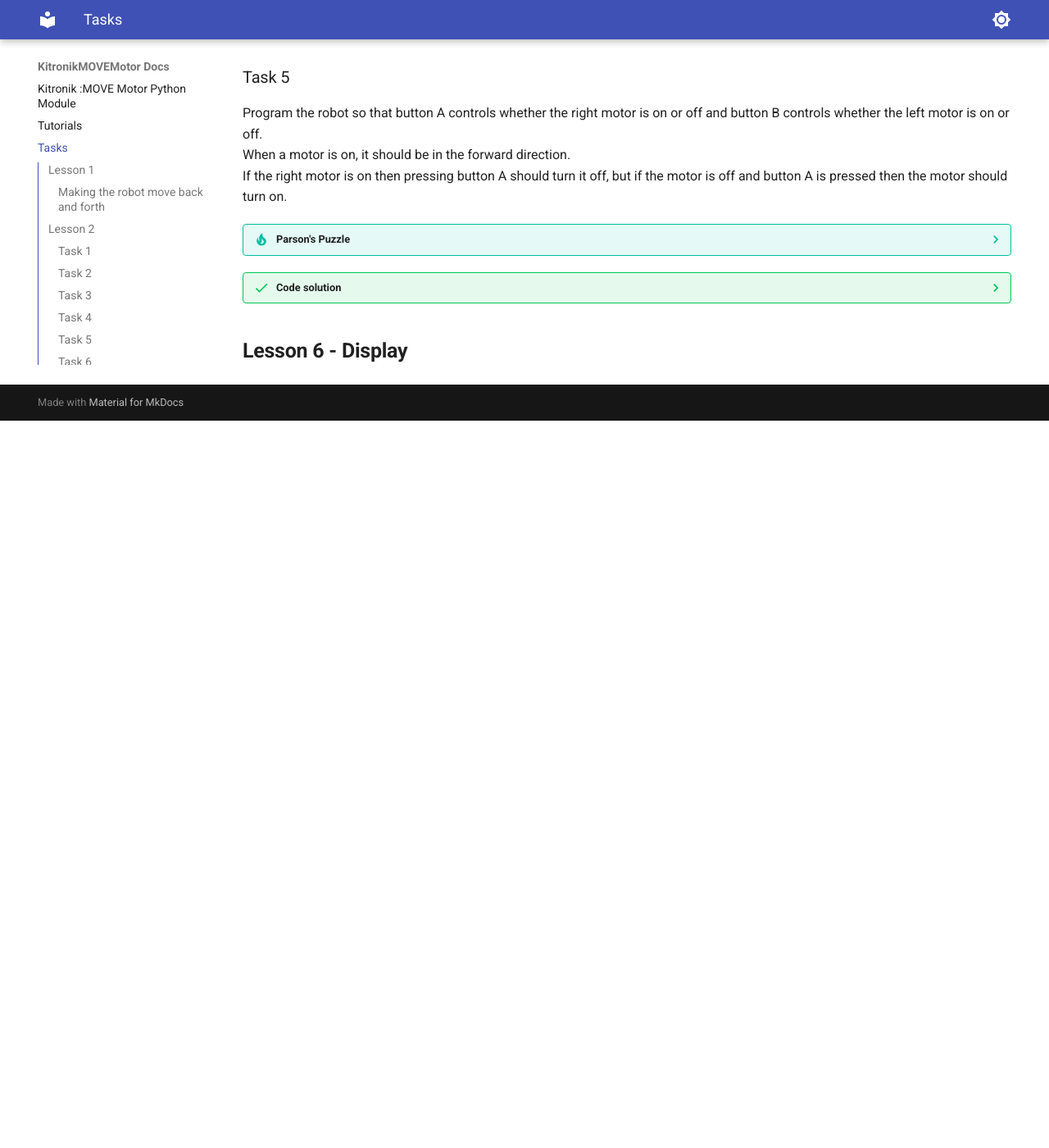
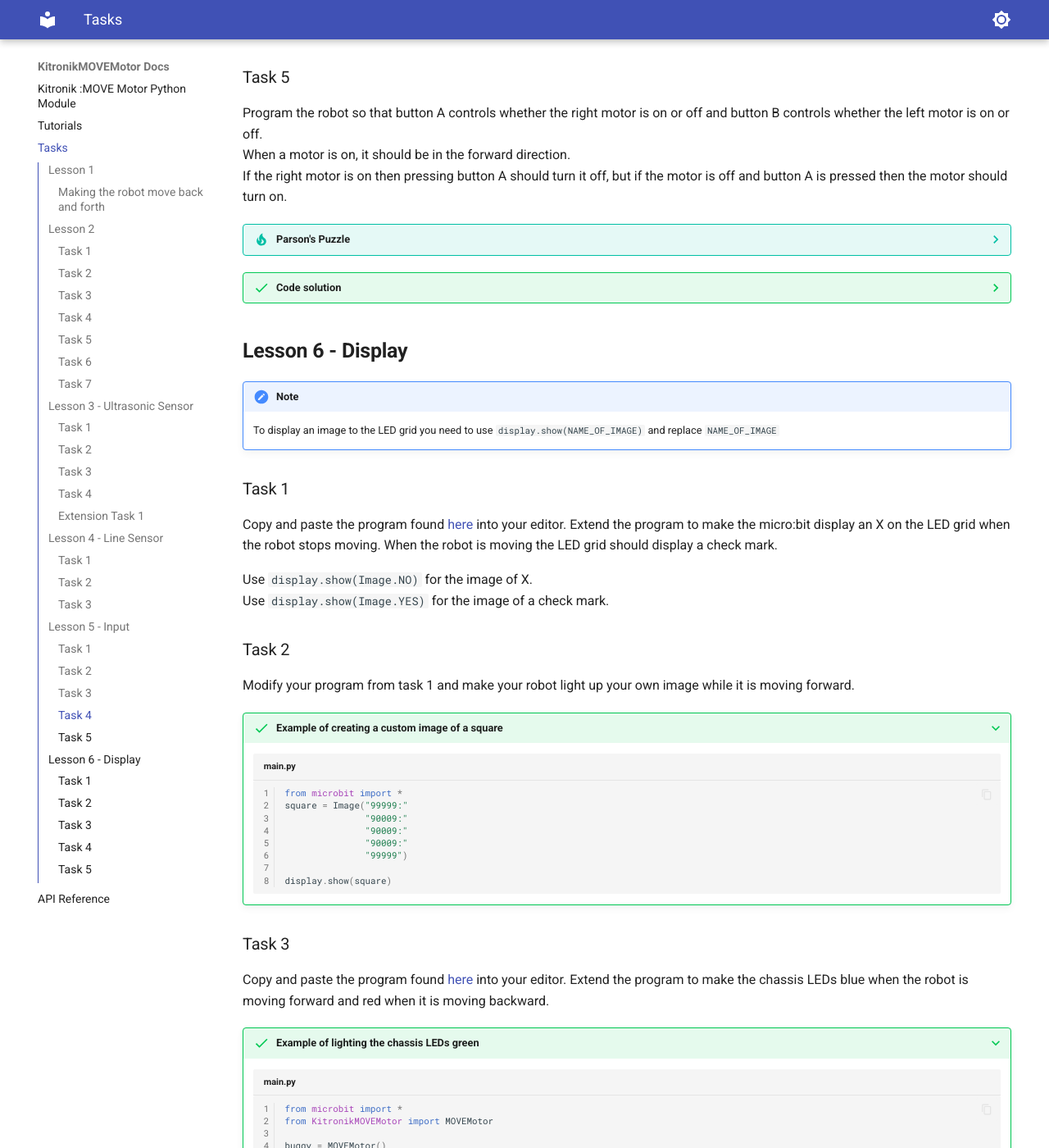
Before and after one commit to bo-wen-zhang/Kitronik-MOVE-Motor, an MkDocs documentation site: the page built from docs/tasks.md, in a window 1280 px wide and 1400 px high, scrolled down 5328 px. Shown: the whole window at 82% size. Built offline with MkDocs 1.6.1 and Material for MkDocs 9.7.7, drawn with Linux system fonts in a browser that asks for light colours; plug-ins that fetch from the network failed and are left out; before the commit the page ends 5841 px from its top, so only the background shows below that; some of the changed text lies outside the part shown.

Commit message:
Added a new tutorial and tasks for lesson 6.

````diff
--- a/docs/tasks.md
+++ b/docs/tasks.md
@@ -648,3 +648,71 @@
     ```
 
 ## **Lesson 6 - Display**
+
+!!! note
+
+    To display an image to the LED grid you need to use `display.show(NAME_OF_IMAGE)` and replace `NAME_OF_IMAGE`
+
+### Task 1
+
+Copy and paste the program found [here](https://bo-wen-zhang.github.io/Kitronik-MOVE-Motor/tutorials/#using-the-ultrasonic-sensor){target="_blank"} into your editor. Extend the program to make the micro:bit display an X on the LED grid when the robot stops moving. When the robot is moving the LED grid should display a check mark.
+
+Use `display.show(Image.NO)` for the image of X.
+Use `display.show(Image.YES)` for the image of a check mark.
+
+### Task 2
+
+Modify your program from task 1 and make your robot light up your own image while it is moving forward.
+
+???+ success "Example of creating a custom image of a square"
+
+    ```{.python .code-font linenums="1" title="main.py"}
+    from microbit import *
+    square = Image("99999:"
+                   "90009:"
+                   "90009:"
+                   "90009:"
+                   "99999")
+
+    display.show(square)
+    ```
+
+### Task 3
+
+Copy and paste the program found [here](https://bo-wen-zhang.github.io/Kitronik-MOVE-Motor/tutorials/#moving-back-and-forth){target="_blank"} into your editor. Extend the program to make the chassis LEDs blue when the robot is moving forward and red when it is moving backward.
+
+???+ success "Example of lighting the chassis LEDs green"
+
+    ```{.python .code-font linenums="1" title="main.py"}
+    from microbit import *
+    from KitronikMOVEMotor import MOVEMotor
+
+    buggy = MOVEMotor()
+    buggy.setAllLED("green")
+    buggy.showLEDs()
+    ```
+
+### Task 4
+
+Copy and paste the program found [here](https://bo-wen-zhang.github.io/Kitronik-MOVE-Motor/tutorials/#using-the-line-following-sensor){target="_blank"} into your editor. Extend the program so that when button A is pressed all of the chassis LEDs turn purple and when button B is pressed they all turn orange.
+
+???+ success "Reminder of how to use the buttons on the micro:bit"
+
+    ```{.python .code-font linenums="1" title="main.py"}
+    from microbit import *
+    from KitronikMOVEMotor import MOVEMotor
+
+    buggy = MOVEMotor()
+    while True:
+        if button_a.was_pressed():
+            # code to execute when button A is pressed
+    ```
+
+### Task 5
+
+Extend the program from task 4 to make the robot display on the LED grid the direction that it is moving. It should show an up arrow when it is moving forward, and a left/right arrow when it is turning left/right.
+
+The images that you need are:
+`Image.ARROW_N`
+`Image.ARROW_E`
+`Image.ARROW_W`
````
Also changed, not shown: docs/tutorials.md (+19 -2 lines).
